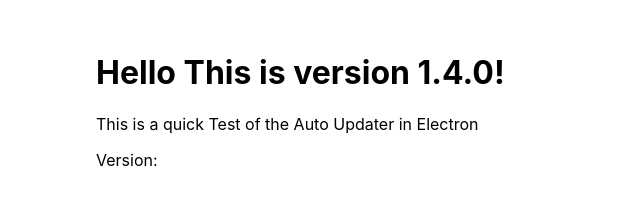
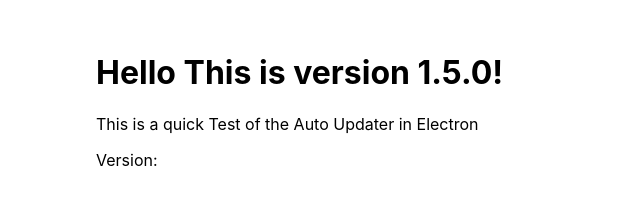
Before and after one commit to jonathgh/auto-updater-test, an Electron app: page src/index.html in a window 800 px wide. Shown: the full height of the page, 0-640 px from the left. Drawn offline with Linux system fonts and the light colour scheme.

Commit message:
updated to version 1.5.0

```diff
--- a/package.json
+++ b/package.json
@@ -1,7 +1,7 @@
 {
   "name": "auto-update-example",
   "productName": "auto-update-example",
-  "version": "1.4.0",
+  "version": "1.5.0",
   "description": "Application description",
   "repository": "https://github.com/jonathgh/auto-updater-test",
   "main": "src/index.js",
--- a/src/index.html
+++ b/src/index.html
@@ -6,7 +6,7 @@
     <link rel="stylesheet" href="index.css" />
   </head>
   <body>
-    <h1>Hello This is version 1.4.0!</h1>
+    <h1>Hello This is version 1.5.0!</h1>
     <p>This is a quick Test of the Auto Updater in Electron</p>
     <p>Version: <span id="app-version"></span></p>
   </body>
```
